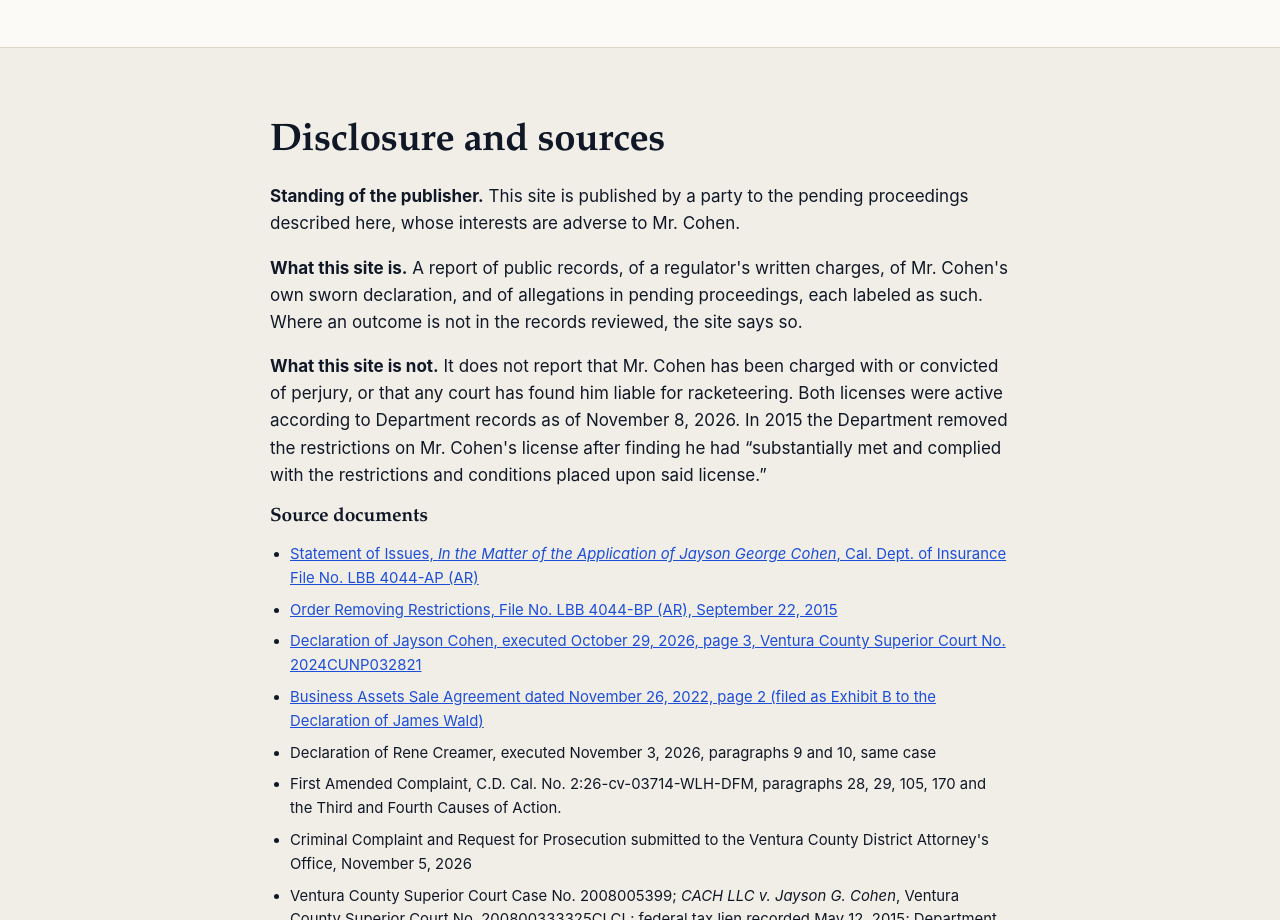
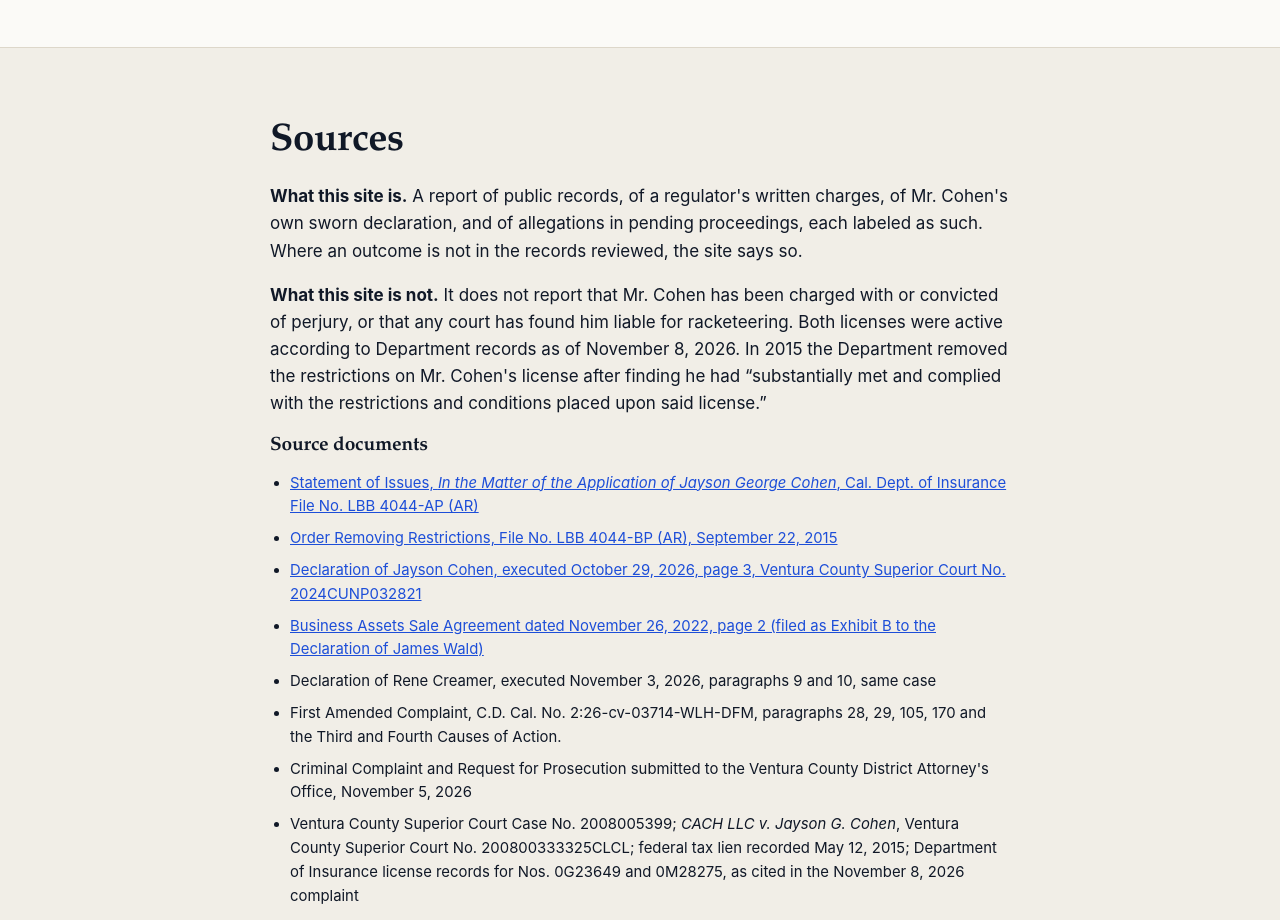
Before and after one commit to martin57290-png/Jayson-Cohen-, a plain HTML site: page index.html in a window 1280 px wide. Shown: the part 6860-7780 px from the top of the page. Drawn offline with Linux system fonts and the light colour scheme.

Commit message:
Remove publisher statement from sources section
Co-Authored-By: Claude Fable 5.2 <noreply@anthropic.com>
Claude-Session: https://claude.ai/code/session_013tozXsfprD3eCEKsVFFRva

```diff
--- a/index.html
+++ b/index.html
@@ -171,8 +171,7 @@
 
 <section class="band alt" id="about">
   <div class="wrap narrow">
-    <h2>Disclosure and sources</h2>
-    <p><strong>Standing of the publisher.</strong> This site is published by a party to the pending proceedings described here, whose interests are adverse to Mr. Cohen.</p>
+    <h2>Sources</h2>
     <p><strong>What this site is.</strong> A report of public records, of a regulator's written charges, of Mr. Cohen's own sworn declaration, and of allegations in pending proceedings, each labeled as such. Where an outcome is not in the records reviewed, the site says so. </p>
     <p><strong>What this site is not.</strong> It does not report that Mr. Cohen has been charged with or convicted of perjury, or that any court has found him liable for racketeering. Both licenses were active according to Department records as of November 8, 2026. In 2015 the Department removed the restrictions on Mr. Cohen's license after finding he had <q>substantially met and complied with the restrictions and conditions placed upon said license.</q></p>
     <h3>Source documents</h3>
```
